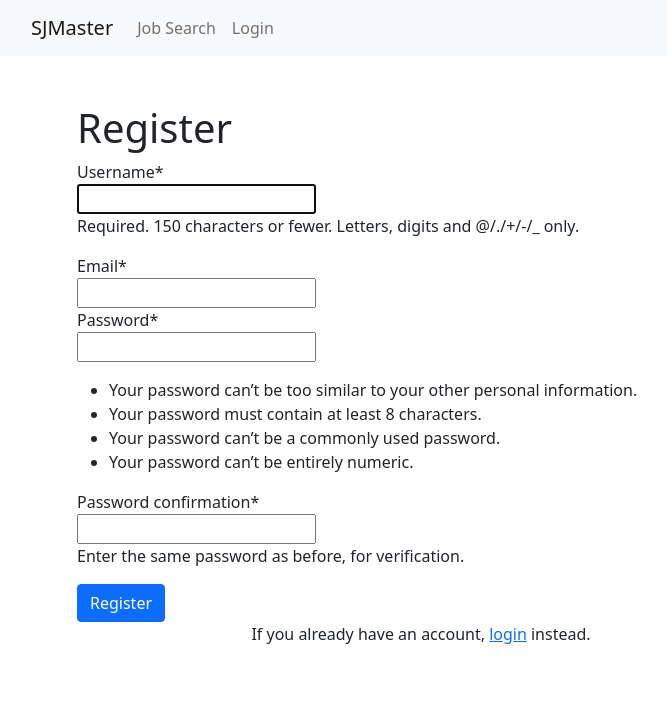
After one commit to redhat-beyond/SJMaster, a Django app: page /register/ in a window 1280 px wide. The commit adds this page. Shown: the top 709 px of the page, without its empty margins (29-696 px from the left). Run offline with Django 3.2, Linux system fonts and the light colour scheme; some libraries are stand-ins or nearby versions.

Commit message:
login and registration basic working functionality

```diff
--- /dev/null
+++ b/SJMaster/templates/base.html
@@ -0,0 +1,54 @@
+<!DOCTYPE html>
+<html lang="en">
+
+<head>
+    <!-- Required meta tags -->
+    <meta charset="utf-8" />
+    <meta name="viewport" content="width=device-width, initial-scale=1" />
+    <!-- Bootstrap CSS -->
+    <link href="https://cdn.jsdelivr.net/npm/bootstrap@5.1.3/dist/css/bootstrap.min.css" rel="stylesheet" integrity="sha384-1BmE4kWBq78iYhFldvKuhfTAU6auU8tT94WrHftjDbrCEXSU1oBoqyl2QvZ6jIW3" crossorigin="anonymous" />
+    <title>SJMaster</title>
+</head>
+
+<body>
+    <header class="site-header">
+        <nav class="navbar navbar-expand-lg navbar-light bg-light">
+            <a class="navbar-brand" href="/" style="margin-left: 3em">SJMaster</a>
+            <button class="navbar-toggler" type="button" data-toggle="collapse" data-target="#navbarSupportedContent" aria-controls="navbarSupportedContent" aria-expanded="false" aria-label="Toggle navigation">
+          <span class="navbar-toggler-icon"></span>
+        </button>
+
+            <div class="collapse navbar-collapse" id="navbarSupportedContent">
+                <ul class="navbar-nav mr-auto">
+                    <li class="nav-item active">
+                        <a class="nav-link" href="/">Job Search</a>
+                    </li>
+                    {% if user.is_authenticated %}
+                    <li class="nav-item">
+                        <a class="nav-link" href="#">Account Settings</a>
+                    </li>
+                    <li class="nav-item">
+                        <a class="nav-link" href="/logout">Logout</a>
+                    </li>
+                    <li class="nav-item">
+                        <a class="nav-link" href="#">Welcome, {{user.username}}</a>
+                    </li>
+                    {% else %}
+                    <li class="nav-item">
+                        <a class="nav-link" href="/login">Login</a>
+                    </li>
+                    {% endif %}
+                </ul>
+            </div>
+        </nav>
+    </header>
+
+    <main role="main" class="container">
+        <div class="row">
+            <div class="col-md-8">{% block content %}{% endblock %}</div>
+        </div>
+    </main>
+    <script src="https://cdn.jsdelivr.net/npm/bootstrap@5.1.3/dist/js/bootstrap.bundle.min.js" integrity="sha384-ka7Sk0Gln4gmtz2MlQnikT1wXgYsOg+OMhuP+IlRH9sENBO0LRn5q+8nbTov4+1p" crossorigin="anonymous"></script>
+</body>
+
+</html>
--- a/SJMaster/urls.py
+++ b/SJMaster/urls.py
@@ -14,10 +14,14 @@ Including another URLconf
     2. Add a URL to urlpatterns:  path('blog/', include('blog.urls'))
 """
 from django.contrib import admin
-from django.urls import path
-from jobboard import views
+from django.urls import path, include
+from jobboard.views import board
+from login.views import register_request
+
 
 urlpatterns = [
     path('admin/', admin.site.urls),
-    path('', views.board, name='board')
+    path('', board, name='board'),
+    path("register/", register_request, name="register"),
+    path('', include("django.contrib.auth.urls"), name="login")
 ]
--- /dev/null
+++ b/login/forms.py
@@ -0,0 +1,20 @@
+from django import forms
+from django.contrib.auth.forms import UserCreationForm
+from django.contrib.auth.models import User
+
+
+# Create your forms here.
+
+class NewUserForm(UserCreationForm):
+    email = forms.EmailField(required=True)
+
+    class Meta:
+        model = User
+        fields = ("username", "email", "password1", "password2")
+
+    def save(self, commit=True):
+        user = super(NewUserForm, self).save(commit=False)
+        user.email = self.cleaned_data['email']
+        if commit:
+            user.save()
+        return user
--- /dev/null
+++ b/login/templates/registration/register.html
@@ -0,0 +1,15 @@
+{% extends 'base.html' %} {% block content %} {% load crispy_forms_tags %}
+
+<!--Register-->
+<div class="container py-5">
+    <h1>Register</h1>
+    <form method="POST">
+        {% csrf_token %} {{ register_form|crispy }}
+        <button class="btn btn-primary" type="submit">Register</button>
+    </form>
+    <p class="text-center">
+        If you already have an account, <a href="/login">login</a> instead.
+    </p>
+</div>
+
+{% endblock %}
--- a/login/views.py
+++ b/login/views.py
@@ -1,3 +1,44 @@
-# from django.shortcuts import render
+from django.shortcuts import render, redirect
+from .forms import NewUserForm
+from django.contrib.auth import login
+from django.contrib import messages
 
-# Create your views here.
+
+def register_request(request):
+    if request.method == "POST":
+        form = NewUserForm(request.POST)
+        if form.is_valid():
+            user = form.save()
+            login(request, user)
+            messages.success(request, "Registration successful.")
+            return redirect("/")
+        messages.error(
+            request, "Unsuccessful registration. Invalid information.")
+    form = NewUserForm()
+    return render(request=request, template_name="registration/register.html",
+                  context={"register_form": form})
+
+
+# def login_request(request):
+#     if request.method == "POST":
+#         form = AuthenticationForm(request, data=request.POST)
+#         if form.is_valid():
+#             username = form.cleaned_data.get('username')
+#             password = form.cleaned_data.get('password')
+#             user = authenticate(username=username, password=password)
+#             if user is not None:
+#                 login(request, user)
+#                 messages.info(request, f"You are now logged in as {username}.")
+#                 return redirect("/")
+#             else:
+#                 messages.error(request, "Invalid username or password.")
+#         else:
+#             messages.error(request, "Invalid username or password.")
+#     form = AuthenticationForm()
+#     return render(request=request, template_name="login/login.html", context={"login_form": form})
+
+
+# def logout_request(request):
+#     logout(request)
+#     messages.info(request, "You have successfully logged out.")
+#     return redirect("/")
--- a/recruiter/tests.py
+++ b/recruiter/tests.py
@@ -33,8 +33,12 @@ def test_get_all_companies_returns_all_companies_as_a_query_set():
 @pytest.mark.django_db
 def test_get_all_recruiters_of_a_specified_company_returns_all_recruiters_as_a_query_set(example_recruiter):
     recruiter_set = Company.get_all_recruiters_of_a_specified_company(Company.objects.get(name="example_company_a"))
+    recruiter_a_already_in_db = Recruiter.objects.get(name='a')
     assert isinstance(recruiter_set, QuerySet)
     assert all(isinstance(recruiter, Recruiter) for recruiter in recruiter_set)
     assert list(recruiter_set.values_list("user", "name", "company", "email", "phone_number")) == [
+        (recruiter_a_already_in_db.user.id, recruiter_a_already_in_db.name, recruiter_a_already_in_db.company.id,
+         recruiter_a_already_in_db.email, recruiter_a_already_in_db.phone_number),
         (example_recruiter.user.id, example_recruiter.name, example_recruiter.company.id, example_recruiter.email,
-         example_recruiter.phone_number)]
+         example_recruiter.phone_number),
+    ]
```
Also changed, not shown: SJMaster/settings.py (+6 -2 lines), job_application/models.py (+19 -3 lines), job_application/tests.py (+61 -0 lines), jobboard/models.py (+16 -4 lines), jobboard/templates/jobboard/board.html (+5 -13 lines), jobboard/tests.py (+10 -0 lines), login/templates/registration/login.html (added, +16 -0 lines), jobboard/migrations/0002_add_example_data.py, jobboard/migrations/0005_job_recruiter.py (added), 2 other files.
